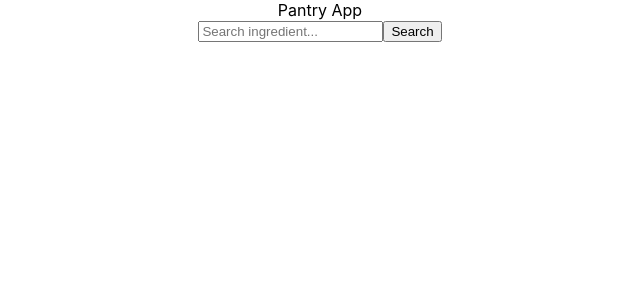
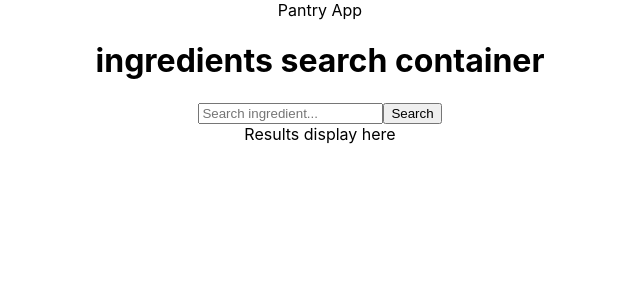
Before and after one commit to Dillonpyle/pantry-app-fe, a React (Create React App) app: page /ingredients in a window 1280 px wide. Shown: the top 300 px of the page, without its empty margins (320-960 px from the left). Built offline with nearby package versions, Linux system fonts and the light colour scheme.

Commit message:
searchIngredients method started

```diff
--- a/src/App.js
+++ b/src/App.js
@@ -1,5 +1,5 @@
 import React, { Component } from 'react';
-import IngredientsSearch from './IngredientsSearch'
+import IngredientsSearchContainer from './IngredientsSearchContainer'
 import './App.css';
 
 class App extends Component {
@@ -7,7 +7,7 @@ class App extends Component {
     return (
       <div className="App">
         Pantry App
-        <IngredientsSearch />
+        <IngredientsSearchContainer />
       </div>
     );
   }
--- /dev/null
+++ b/src/IngredientsResults/index.js
@@ -0,0 +1,12 @@
+import React from 'react'
+
+const IngredientsResults = (props) => {
+	console.log(props);
+	return (
+		<div>
+			Results display here
+		</div>
+	)
+}
+
+export default IngredientsResults
--- a/src/IngredientsSearch/index.js
+++ b/src/IngredientsSearch/index.js
@@ -5,8 +5,6 @@ class IngredientsSearch extends Component {
 		super()
 
 		this.state ={
-			user: '',
-			userid: '',
 			search: '',
 		}
 	}
--- /dev/null
+++ b/src/IngredientsSearchContainer/index.js
@@ -0,0 +1,65 @@
+import React, { Component } from 'react'
+import IngredientsSearch from '../IngredientsSearch'
+import IngredientsResults from '../IngredientsResults'
+
+
+class IngredientsSearchContainer extends Component {
+	constructor () {
+		super()
+
+		this.state ={
+			user: '',
+			userId: '',
+		}
+	}
+
+	searchIngredients = async (query, e) => {
+		e.preventDefault()
+		try {
+			const response = await fetch ('http://localhost:8000/api/v1/ingredients', {
+				method: 'POST',
+				headers: {
+					"Content-Type": "application/json"
+				},
+				credentials: "include",
+				body: JSON.stringify({search: query})
+			})
+
+			if (!response.ok) {
+				throw Error (response.statusText)
+			}
+
+			const parsedResponse = await response.json()
+			console.log(parsedResponse);
+		} catch (err) {
+			console.log(err)
+		}
+	}
+	// searchArtist = async (query, e) => {
+	// 	e.preventDefault()
+
+	// 	try {
+	// 		const response = await fetch (`${process.env.REACT_APP_API_URL}/api/v1/artist`, {
+	// 			method: 'POST',
+	// 			headers: {
+	// 				"Content-Type": "application/json",
+	// 			},
+	// 			credentials: 'include',
+	//
+
+
+
+	render() {
+		return (
+			<div>
+				<h1>ingredients search container</h1>
+				<IngredientsSearch />
+				<IngredientsResults results={null}/>
+			</div>
+
+
+		)
+	}
+}
+
+export default IngredientsSearchContainer
```
